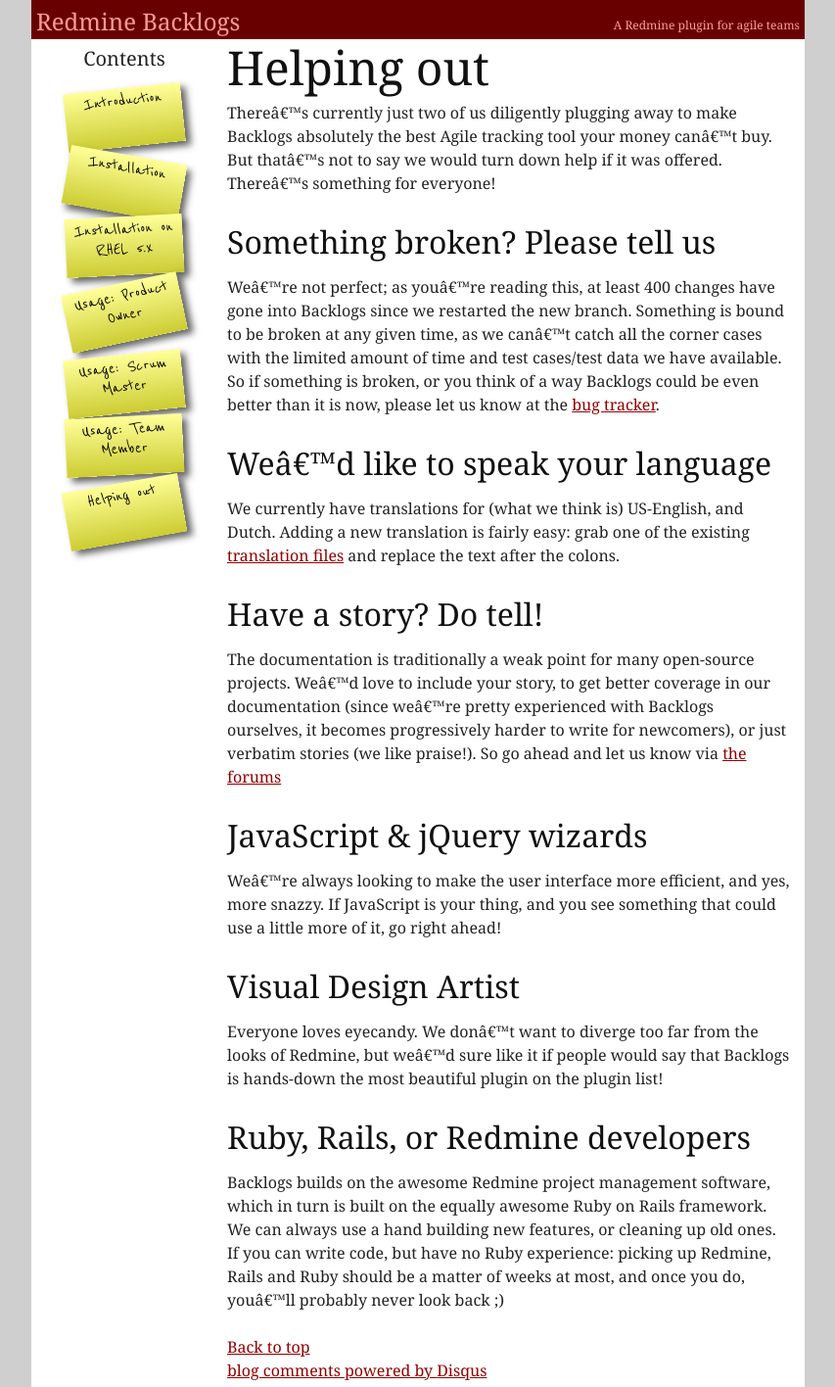
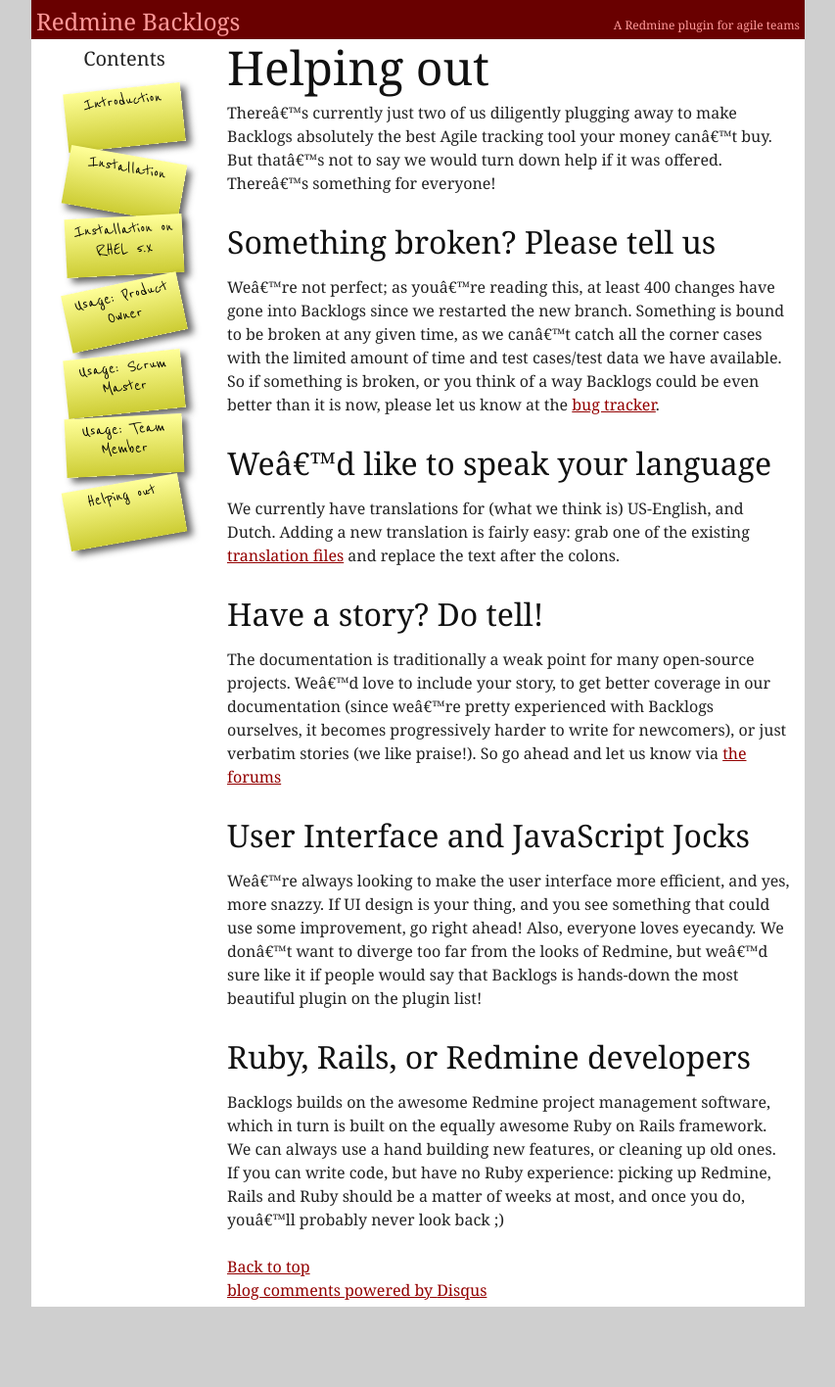
Before and after one commit to backlogs/www, a Jekyll site: the page built from _posts/en/1994-01-01-helping-out.markdown, in a window 1280 px wide. Shown: the whole page at 98% size, without its empty margins (213-1066 px from the left). Built offline with Jekyll 4.4.1, drawn with Linux system fonts in a browser that asks for light colours; comment, search, counter and statistics services are not loaded; after the commit the page ends 1334 px from its top, so only the background shows below that.

Commit message:
Combine paragraphs in Helping Out

```diff
--- a/_posts/en/1994-01-01-helping-out.markdown
+++ b/_posts/en/1994-01-01-helping-out.markdown
@@ -19,13 +19,9 @@ We currently have translations for (what we think is) US-English, and Dutch. Add
 
 The documentation is traditionally a weak point for many open-source projects. We'd love to include your story, to get better coverage in our documentation (since we're pretty experienced with Backlogs ourselves, it becomes progressively harder to write for newcomers), or just verbatim stories (we like praise!). So go ahead and let us know via [the forums](http://backlogsplugin.morphexchange.com/projects/redmine-backlogs/boards)
 
-## JavaScript & jQuery wizards
+## User Interface and JavaScript Jocks
 
-We're always looking to make the user interface more efficient, and yes, more snazzy. If JavaScript is your thing, and you see something that could use a little more of it, go right ahead!
-
-## Visual Design Artist
-
-Everyone loves eyecandy. We don't want to diverge too far from the looks of Redmine, but we'd sure like it if people would say that Backlogs is hands-down the most beautiful plugin on the plugin list!
+We're always looking to make the user interface more efficient, and yes, more snazzy. If UI design is your thing, and you see something that could use some improvement, go right ahead! Also, everyone loves eyecandy. We don't want to diverge too far from the looks of Redmine, but we'd sure like it if people would say that Backlogs is hands-down the most beautiful plugin on the plugin list!
 
 ## Ruby, Rails, or Redmine developers
 
--- a/_posts/en/1999-01-01-installation-redhat.markdown
+++ b/_posts/en/1999-01-01-installation-redhat.markdown
@@ -1,7 +1,7 @@
 ---
 title: Installation on RHEL 5.x
 layout: default
-category: en
+categories: en
 ---
 
 # Installing on RHEL 5.x
```
